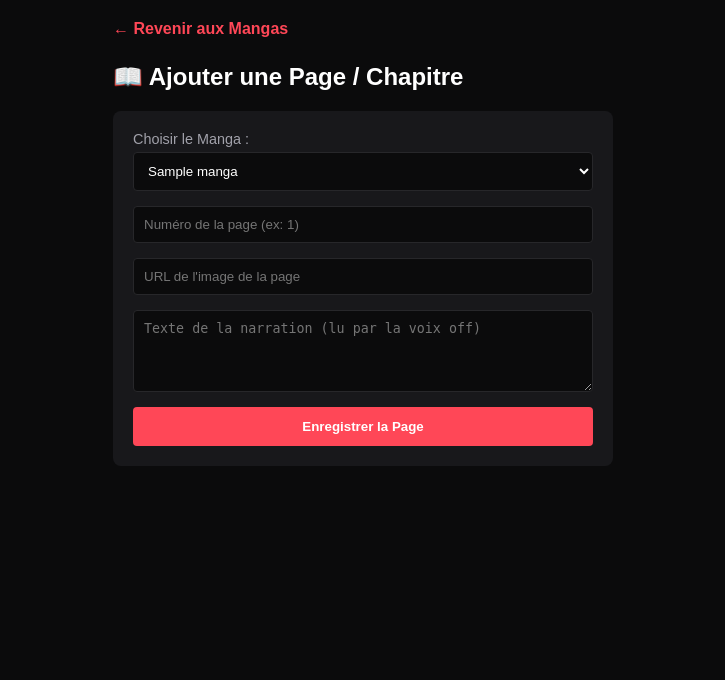
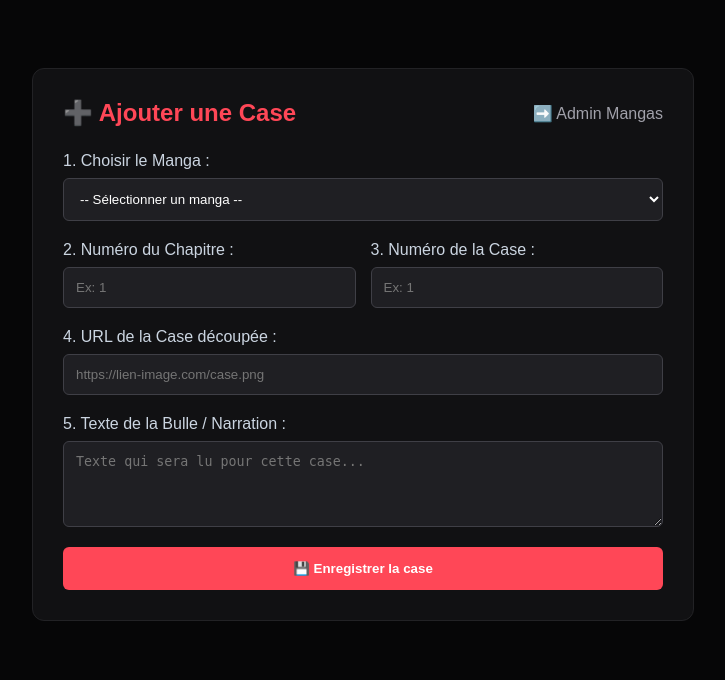
Before and after one commit to sitchad/manga-narrator, a Flask app: page /admin/page in a window 1280 px wide. Shown: the top 680 px of the page, without its empty margins (277-1002 px from the left). Run offline with Flask 3, Linux system fonts and the light colour scheme; the visitor is signed in with stand-in values (Sample User, id 1); a database or web service that is not in the repository returns one stand-in record (values such as "Sample title"); some libraries are stand-ins or nearby versions.

Commit message:
Mise en place de la lecture automatique case par case

```diff
--- a/app.py
+++ b/app.py
@@ -1,12 +1,12 @@
 from flask import Flask, render_template, send_file, request, redirect, session
 from models.db import init_db
-import controllers.logic as controller
 
 app = Flask(__name__)
 app.secret_key = "manga_cine_secret_key_2026"
 ADMIN_PASSWORD = "AdminCine2026!"
 
-# Initialisation automatique au lancement
+import controllers.logic as controller
+
 init_db()
 
 @app.route('/')
@@ -47,24 +47,33 @@
         return redirect('/login')
     if request.method == 'POST':
         controller.insert_page(
-            request.form['manga_id'], request.form['num_page'],
-            request.form['image_url'], request.form['texte_narration']
+            request.form['manga_id'],
+            request.form['num_chapitre'],
+            request.form['num_case'],
+            request.form['image_url'],
+            request.form['texte_narration']
         )
         return redirect('/admin/page')
     mangas = controller.fetch_all_mangas()
     return render_template('admin_page.html', mangas=mangas)
 
-@app.route('/manga/<int:manga_id>/page/<int:num_page>')
-def lecteur(manga_id, num_page):
-    page = controller.fetch_manga_page(manga_id, num_page)
-    if not page:
-        return render_template('error.html', message="Fin du Chapitre ! 🎉")
-    return render_template('lecteur.html', image_url=page[0], texte=page[1], manga_id=manga_id, num_page=num_page)
+@app.route('/manga/<int:manga_id>/chapitre/<int:num_chapitre>/case/<int:num_case>')
+def lecteur(manga_id, num_chapitre, num_case):
+    try:
+        page = controller.fetch_manga_page(manga_id, num_chapitre, num_case)
+        if not page:
+            return render_template('error.html', message="Fin du Chapitre ! 🎉")
+        return render_template('lecteur.html', image_url=page[0], texte=page[1], manga_id=manga_id, num_chapitre=num_chapitre, num_case=num_case)
+    except Exception as e:
+        return render_template('error.html', message=f"Erreur lecteur : {str(e)}")
 
-@app.route('/audio/<int:manga_id>/<int:num_page>')
-def generer_audio(manga_id, num_page):
-    audio_stream = controller.create_audio_stream(manga_id, num_page)
-    return send_file(audio_stream, mimetype="audio/mp3")
+@app.route('/audio/<int:manga_id>/<int:num_chapitre>/<int:num_case>')
+def generer_audio(manga_id, num_chapitre, num_case):
+    try:
+        audio_stream = controller.create_audio_stream(manga_id, num_chapitre, num_case)
+        return send_file(audio_stream, mimetype="audio/mp3")
+    except Exception as e:
+        return f"Erreur Audio : {str(e)}", 500
 
 if __name__ == '__main__':
     app.run(debug=True)
--- a/controllers/logic.py
+++ b/controllers/logic.py
@@ -25,30 +25,36 @@
     cursor.close()
     conn.close()
 
-def insert_page(manga_id, num_page, image_url, texte_narration):
+def insert_page(manga_id, num_chapitre, num_case, image_url, texte_narration):
     conn = get_db_connection()
     cursor = conn.cursor()
     cursor.execute(
-        "INSERT INTO pages (manga_id, numero_page, image_url, texte_narration) VALUES (%s, %s, %s, %s)",
-        (manga_id, num_page, image_url, texte_narration)
+        "INSERT INTO pages (manga_id, num_chapitre, numero_page, image_url, texte_narration) VALUES (%s, %s, %s, %s, %s)",
+        (manga_id, num_chapitre, num_case, image_url, texte_narration)
     )
     conn.commit()
     cursor.close()
     conn.close()
 
-def fetch_manga_page(manga_id, num_page):
+def fetch_manga_page(manga_id, num_chapitre, num_case):
     conn = get_db_connection()
     cursor = conn.cursor()
-    cursor.execute("SELECT image_url, texte_narration FROM pages WHERE manga_id = %s AND numero_page = %s", (manga_id, num_page))
+    cursor.execute(
+        "SELECT image_url, texte_narration FROM pages WHERE manga_id = %s AND num_chapitre = %s AND numero_page = %s",
+        (manga_id, num_chapitre, num_case)
+    )
     page = cursor.fetchone()
     cursor.close()
     conn.close()
     return page
 
-def create_audio_stream(manga_id, num_page):
+def create_audio_stream(manga_id, num_chapitre, num_case):
     conn = get_db_connection()
     cursor = conn.cursor()
-    cursor.execute("SELECT texte_narration FROM pages WHERE manga_id = %s AND numero_page = %s", (manga_id, num_page))
+    cursor.execute(
+        "SELECT texte_narration FROM pages WHERE manga_id = %s AND num_chapitre = %s AND numero_page = %s",
+        (manga_id, num_chapitre, num_case)
+    )
     res = cursor.fetchone()
     cursor.close()
     conn.close()
--- a/models/db.py
+++ b/models/db.py
@@ -1,4 +1,5 @@
 import psycopg2
+
 def get_db_connection():
     return psycopg2.connect(
         database="postgres",
@@ -7,12 +8,13 @@
         host="aws-0-eu-west-1.pooler.supabase.com",
         port="6543"
     )
-import psycopg2
 
 def init_db():
     try:
         conn = get_db_connection()
         cursor = conn.cursor()
+
+        # Table des Mangas
         cursor.execute('''
             CREATE TABLE IF NOT EXISTS mangas (
                 id SERIAL PRIMARY KEY,
@@ -23,15 +25,19 @@
                 badge TEXT
             )
         ''')
+
+        # Table des Cases (reliée au Chapitre)
         cursor.execute('''
             CREATE TABLE IF NOT EXISTS pages (
                 id SERIAL PRIMARY KEY,
                 manga_id INTEGER,
+                num_chapitre INTEGER,
                 numero_page INTEGER,
                 image_url TEXT,
                 texte_narration TEXT
             )
         ''')
+
         conn.commit()
         cursor.close()
         conn.close()
--- a/templates/admin_page.html
+++ b/templates/admin_page.html
@@ -1,22 +1,46 @@
 <!DOCTYPE html>
 <html lang="fr">
-<head><meta charset="UTF-8"><title>Admin - Ajouter Pages</title></head>
-<body style="background: #0b0b0c; color: white; font-family: sans-serif; padding: 20px; max-width: 500px; margin: 0 auto;">
-    <nav style="margin-bottom: 25px;"><a href="/admin" style="color: #ff4757; text-decoration: none; font-weight: bold;">← Revenir aux Mangas</a></nav>
-    <h2>📖 Ajouter une Page / Chapitre</h2>
-    <form method="POST" style="background: #18181b; padding: 20px; border-radius: 8px; display: flex; flex-direction: column;">
-        <label style="margin-bottom: 5px; font-size: 0.9rem; color: #a1a1aa;">Choisir le Manga :</label>
-        <select name="manga_id" required style="padding: 10px; margin-bottom: 15px; background: #0b0b0c; color: white; border: 1px solid #27272a; border-radius: 4px;">
-            {% for m in mangas %}
-            <option value="{{ m[0] }}">{{ m[1] }}</option>
-            {% endfor %}
-        </select>
-
-        <input type="number" name="num_page" placeholder="Numéro de la page (ex: 1)" required style="padding: 10px; margin-bottom: 15px; background: #0b0b0c; color: white; border: 1px solid #27272a; border-radius: 4px;">
-        <input type="url" name="image_url" placeholder="URL de l'image de la page" required style="padding: 10px; margin-bottom: 15px; background: #0b0b0c; color: white; border: 1px solid #27272a; border-radius: 4px;">
-        <textarea name="texte_narration" placeholder="Texte de la narration (lu par la voix off)" rows="4" required style="padding: 10px; margin-bottom: 15px; background: #0b0b0c; color: white; border: 1px solid #27272a; border-radius: 4px;"></textarea>
-
-        <button type="submit" style="background: #ff4757; color: white; border: none; padding: 12px; font-weight: bold; border-radius: 4px; cursor: pointer;">Enregistrer la Page</button>
-    </form>
+<head>
+    <meta charset="UTF-8">
+    <meta name="viewport" content="width=device-width, initial-scale=1.0">
+    <title>Admin - Ajouter des Cases</title>
+</head>
+<body style="background: #060607; color: white; font-family: sans-serif; padding: 20px;">
+    <div style="max-width: 600px; margin: 40px auto; background: #111113; padding: 30px; border-radius: 12px; border: 1px solid #222225;">
+        <div style="display: flex; justify-content: space-between; align-items: center; margin-bottom: 25px;">
+            <h2 style="margin: 0; color: #ff4757;">➕ Ajouter une Case</h2>
+            <a href="/admin" style="color: #a1a1aa; text-decoration: none;">➡️ Admin Mangas</a>
+        </div>
+        <form action="/admin/page" method="POST" style="display: flex; flex-direction: column; gap: 20px;">
+            <div style="display: flex; flex-direction: column; gap: 8px;">
+                <label style="color: #cbd5e1;">1. Choisir le Manga :</label>
+                <select name="manga_id" required style="background: #1f1f23; color: white; border: 1px solid #3f3f46; padding: 12px; border-radius: 6px;">
+                    <option value="">-- Sélectionner un manga --</option>
+                    {% for manga in mangas %}
+                        <option value="{{ manga[0] }}">{{ manga[1] }}</option>
+                    {% endfor %}
+                </select>
+            </div>
+            <div style="display: flex; gap: 15px;">
+                <div style="display: flex; flex-direction: column; gap: 8px; flex: 1;">
+                    <label style="color: #cbd5e1;">2. Numéro du Chapitre :</label>
+                    <input type="number" name="num_chapitre" placeholder="Ex: 1" required style="background: #1f1f23; color: white; border: 1px solid #3f3f46; padding: 12px; border-radius: 6px;">
+                </div>
+                <div style="display: flex; flex-direction: column; gap: 8px; flex: 1;">
+                    <label style="color: #cbd5e1;">3. Numéro de la Case :</label>
+                    <input type="number" name="num_case" placeholder="Ex: 1" required style="background: #1f1f23; color: white; border: 1px solid #3f3f46; padding: 12px; border-radius: 6px;">
+                </div>
+            </div>
+            <div style="display: flex; flex-direction: column; gap: 8px;">
+                <label style="color: #cbd5e1;">4. URL de la Case découpée :</label>
+                <input type="url" name="image_url" placeholder="https://lien-image.com/case.png" required style="background: #1f1f23; color: white; border: 1px solid #3f3f46; padding: 12px; border-radius: 6px;">
+            </div>
+            <div style="display: flex; flex-direction: column; gap: 8px;">
+                <label style="color: #cbd5e1;">5. Texte de la Bulle / Narration :</label>
+                <textarea name="texte_narration" rows="4" placeholder="Texte qui sera lu pour cette case..." required style="background: #1f1f23; color: white; border: 1px solid #3f3f46; padding: 12px; border-radius: 6px; resize: vertical;"></textarea>
+            </div>
+            <button type="submit" style="background: #ff4757; color: white; border: none; padding: 14px; border-radius: 6px; font-weight: bold; cursor: pointer;">💾 Enregistrer la case</button>
+        </form>
+    </div>
 </body>
 </html>
--- a/templates/home.html
+++ b/templates/home.html
@@ -26,7 +26,7 @@
             <p style="color: #a1a1aa; font-size: 0.9rem; height: 50px; overflow: hidden;">{{ manga[3] }}</p>
             <div style="display: flex; justify-content: space-between; align-items: center;">
                 <span style="color: #ffb81c;">⭐ {{ manga[4] }} ({{ manga[5] }})</span>
-                <a href="/manga/{{ manga[0] }}/page/1" style="background: #ff4757; color: white; padding: 8px 12px; text-decoration: none; border-radius: 4px; font-weight: bold;">Lire 🎙️</a>
+                <a href="/manga/{{ manga[0] }}/chapitre/1/case/1" style="background: #ff4757; color: white; padding: 8px 12px; text-decoration: none; border-radius: 4px; font-weight: bold;">Lire 🎙️</a>
             </div>
         </div>
         {% else %}
```
Also changed, not shown: templates/lecteur.html (+29 -9 lines).
